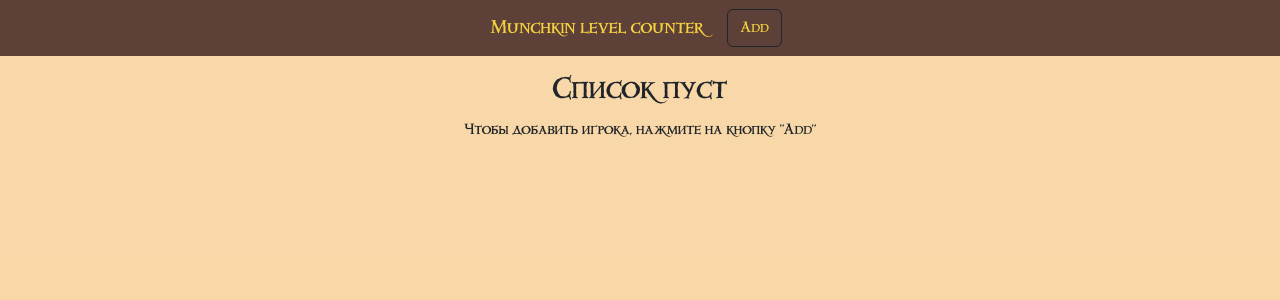
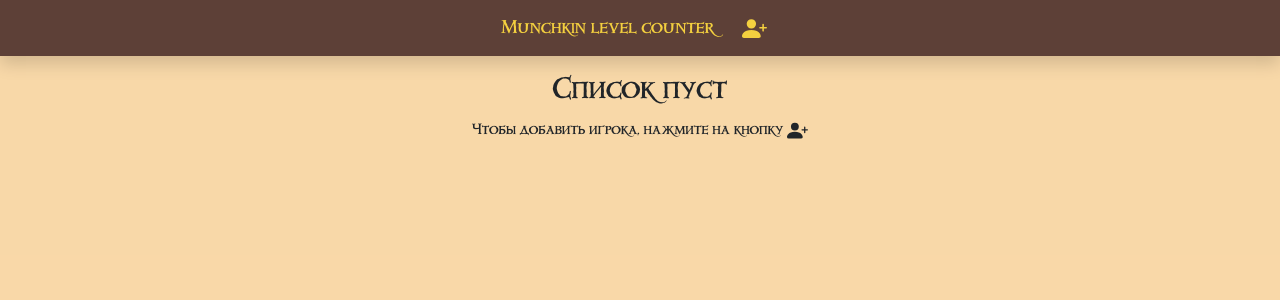
Before and after one commit to B1ckbeard/Munchkin-level-counter, a React (Create React App) app: page / in a window 1280 px wide. Shown: the top 300 px of the page. Built offline with nearby package versions, Linux system fonts and the light colour scheme.

Commit message:
style fix

```diff
--- a/src/components/Counter.css
+++ b/src/components/Counter.css
@@ -4,20 +4,21 @@
     min-width: 350px;
     display: flex;
     justify-content: center;
+    border-radius: 18px;
 }
 .counter__container {
-    border: 4px solid rgb(93, 64, 55);
+    border: 3px solid rgb(93, 64, 55);
     border-radius: 14px;
     width: 100%;
-    padding: 5px 15px;
+    padding: 7px 15px;
     background-color:white;
     text-align: center;
 }
 .delete-button {
     position: absolute;
-    top: -12px;
-    right: -12px;
-    border: 4px solid rgb(93, 64, 55);
+    top: -11px;
+    right: -11px;
+    border: 3px solid black;
     border-radius: 18px;
     background-color:white;
 }
--- a/src/components/Counter.jsx
+++ b/src/components/Counter.jsx
@@ -39,7 +39,7 @@
 
   return (
     <div className="container w-100 d-flex align-items-center justify-content-center px-3 mb-3">
-      <div className="counter__wrapper">
+      <div className="counter__wrapper shadow">
         <div className='counter__container'>
           <div className="row">
             <div className="col-6 d-flex justify-content-start align-items-center fs-2 fw-bold">
--- a/src/components/CountersList.jsx
+++ b/src/components/CountersList.jsx
@@ -2,6 +2,7 @@
 import Counter from './Counter';
 import { useDispatch, useSelector } from 'react-redux';
 import { selectors, actions } from '../store/countersSlice';
+import { PersonPlusFill } from 'react-bootstrap-icons';
 
 const CountersList = () => {
   const counters = useSelector(selectors.selectAll);
@@ -29,7 +30,7 @@
         {(counters.length === 0) ? (
           <div className="empty__descr">
             <h2 className="text-center mt-3">Список пуст</h2>
-            <p className='text-center mt-2 px-3'>Чтобы добавить игрока, нажмите на кнопку "Add"</p>
+            <p className='text-center mt-2 px-3'>Чтобы добавить игрока, нажмите на кнопку {<PersonPlusFill size={21}/>}</p>
           </div>
         ) : (
           counters.map((counter) => (
--- a/src/components/Header.jsx
+++ b/src/components/Header.jsx
@@ -2,6 +2,7 @@
 import { useDispatch, useSelector } from 'react-redux';
 import { selectors, actions } from '../store/countersSlice';
 import { Navbar, Button } from 'react-bootstrap';
+import { PersonPlusFill, PersonXFill } from 'react-bootstrap-icons';
 
 const Header = () => {
   const counters = useSelector(selectors.selectAll);
@@ -10,11 +11,15 @@
   const toggleShowDelete = () => dispatch(actions.toggleRemove());
 
   return (
-    <Navbar expand="lg" className="justify-content-center mb-3" style={{ backgroundColor:'rgb(93, 64, 55)' }}>
+    <Navbar className="justify-content-center mb-3 shadow" style={{ backgroundColor:'rgb(93, 64, 55)' }}>
       <Navbar.Brand href="/" style={{ color: 'rgb(244, 208, 63)'}}>Munchkin level counter</Navbar.Brand>
-      <Button onClick={handleShowModal} variant="outline-dark" size="md" className='mx-2' style={{ color: 'rgb(244, 208, 63)'}}>Add</Button>
+      <Button onClick={handleShowModal} variant="outline-dark" size="md" className='border-0' style={{ color: 'rgb(244, 208, 63)'}}>
+        <PersonPlusFill size={25}/>
+      </Button>
       {counters.length !== 0 && (
-        <Button onClick={toggleShowDelete} variant="outline-dark" size="md" style={{ color: 'rgb(244, 208, 63)'}}>Delete</Button>
+        <Button onClick={toggleShowDelete} variant="outline-dark" size="md" className='border-0' style={{ color: 'rgb(244, 208, 63)'}}>
+          <PersonXFill size={25}/>
+        </Button>
       )}
     </Navbar>
   )
```
